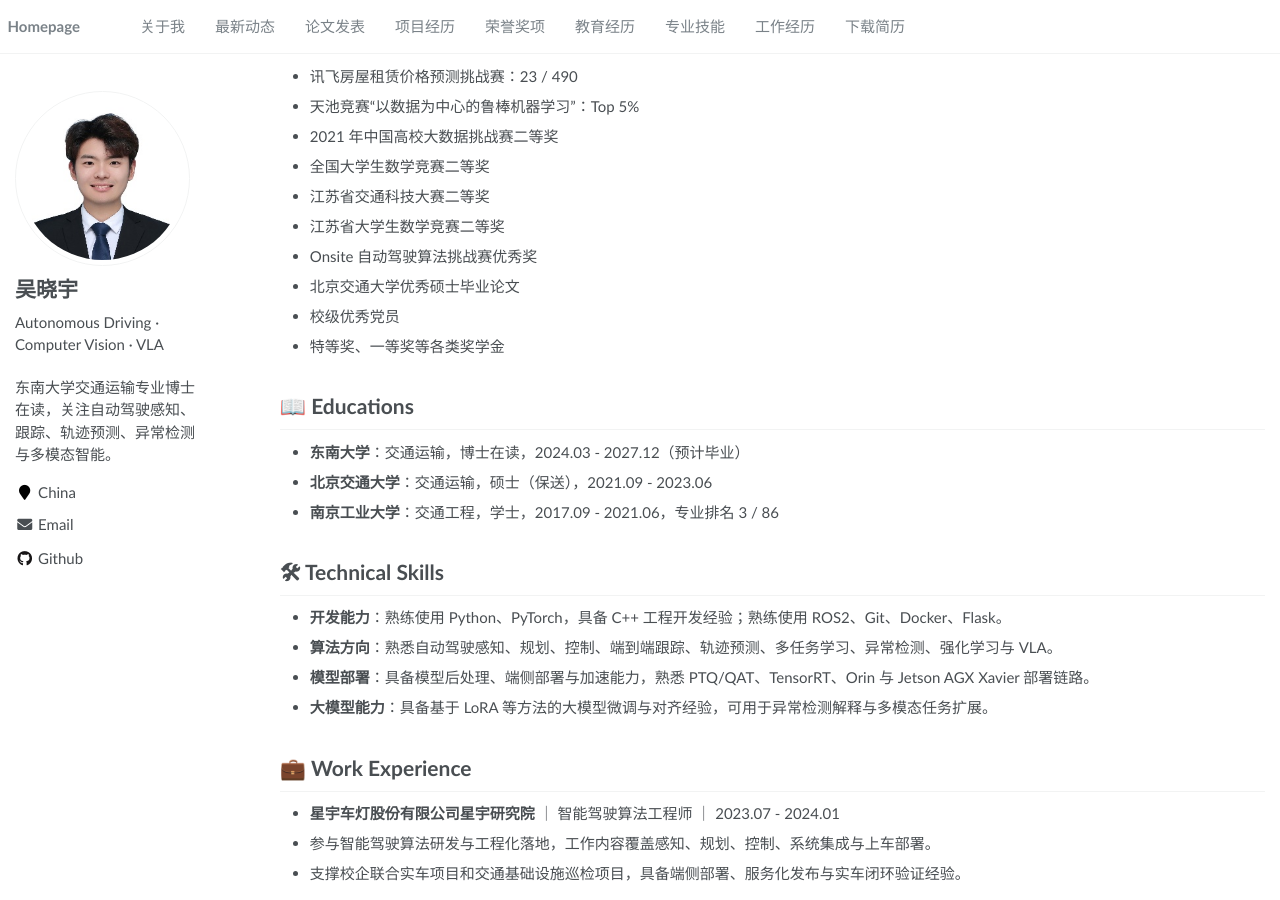
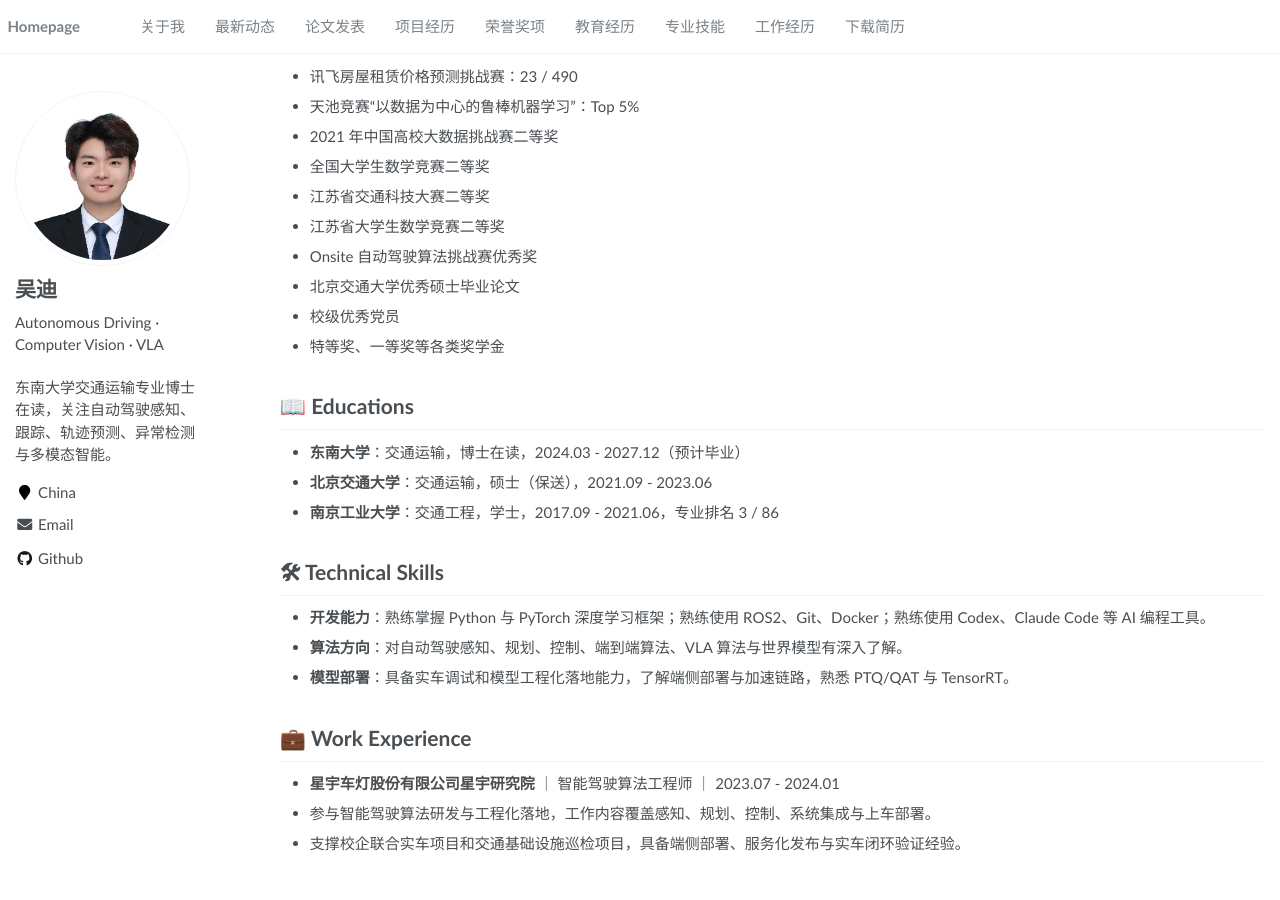
Before and after one commit to Wu-didi/Wu-didi.github.io, a Jekyll site: the page built from _pages/about.md, in a window 1280 px wide and 900 px high, scrolled down 3510 px. Built offline with Jekyll 4.4.1, drawn with Linux system fonts in a browser that asks for light colours; after the commit the page ends 4380 px from its top, so only the background shows below that; some of the changed text lies outside the part shown.

```diff
--- a/_config.yml
+++ b/_config.yml
@@ -23,7 +23,7 @@ baidu_site_verification  :  # get baidu_site_verification from https://ziyuan.ba
 author:
   name             : "吴迪 (Wu Didi)"
   avatar           : "images/android-chrome-512x512.png"
-  bio              : "Computer Vision · Transportation Data Mining"
+  bio              : "Autonomous Driving · Computer Vision · VLA"
   location         : "China"
   employer         :
   pubmed           :
--- a/_data/authors.yml
+++ b/_data/authors.yml
@@ -1,5 +1,5 @@
 resume_homepage:
-  name: "吴晓宇"
+  name: "吴迪"
   avatar: "images/resume-avatar.jpeg"
   bio: "Autonomous Driving · Computer Vision · VLA"
   description: "东南大学交通运输专业博士在读，关注自动驾驶感知、跟踪、轨迹预测、异常检测与多模态智能。"
--- a/_data/navigation.yml
+++ b/_data/navigation.yml
@@ -25,4 +25,4 @@ main:
     url: "/#work-experience"
 
   - title: "下载简历"
-    url: "/files/resume_polished_2026.pdf"
+    url: "/files/resume_2026intern.pdf"
--- a/_pages/about.md
+++ b/_pages/about.md
@@ -11,11 +11,11 @@ redirect_from:
 
 <span class='anchor' id='about-me'></span>
 
-你好，我是 **吴晓宇**。
+你好，我是 **吴迪**。
 目前主要关注 **自动驾驶感知**、**多任务学习**、**异常检测**、**轨迹预测** 与 **Vision-Language-Action**。
 这个主页保留原有的学术展示风格，集中整理我的项目经历、科研成果、教育背景和联系方式。
 
-- 简历下载：[PDF](/files/resume_polished_2026.pdf) ｜ [DOCX](/files/resume_polished_2026.docx)
+- 简历下载：[PDF](/files/resume_2026intern.pdf)
 - 联系方式：`(+86)18811586725` ｜ `164662525@qq.com`
 
 <span class='anchor' id='news'></span>
@@ -201,10 +201,9 @@ redirect_from:
 <span class='anchor' id='technical-skills'></span>
 
 # 🛠 Technical Skills
-- **开发能力**：熟练使用 Python、PyTorch，具备 C++ 工程开发经验；熟练使用 ROS2、Git、Docker、Flask。
-- **算法方向**：熟悉自动驾驶感知、规划、控制、端到端跟踪、轨迹预测、多任务学习、异常检测、强化学习与 VLA。
-- **模型部署**：具备模型后处理、端侧部署与加速能力，熟悉 PTQ/QAT、TensorRT、Orin 与 Jetson AGX Xavier 部署链路。
-- **大模型能力**：具备基于 LoRA 等方法的大模型微调与对齐经验，可用于异常检测解释与多模态任务扩展。
+- **开发能力**：熟练掌握 Python 与 PyTorch 深度学习框架；熟练使用 ROS2、Git、Docker；熟练使用 Codex、Claude Code 等 AI 编程工具。
+- **算法方向**：对自动驾驶感知、规划、控制、端到端算法、VLA 算法与世界模型有深入了解。
+- **模型部署**：具备实车调试和模型工程化落地能力，了解端侧部署与加速链路，熟悉 PTQ/QAT 与 TensorRT。
 
 <span class='anchor' id='work-experience'></span>
 
```
Also changed, not shown: other parts of _pages/about.md (+2 -2 lines), 1 other file.
